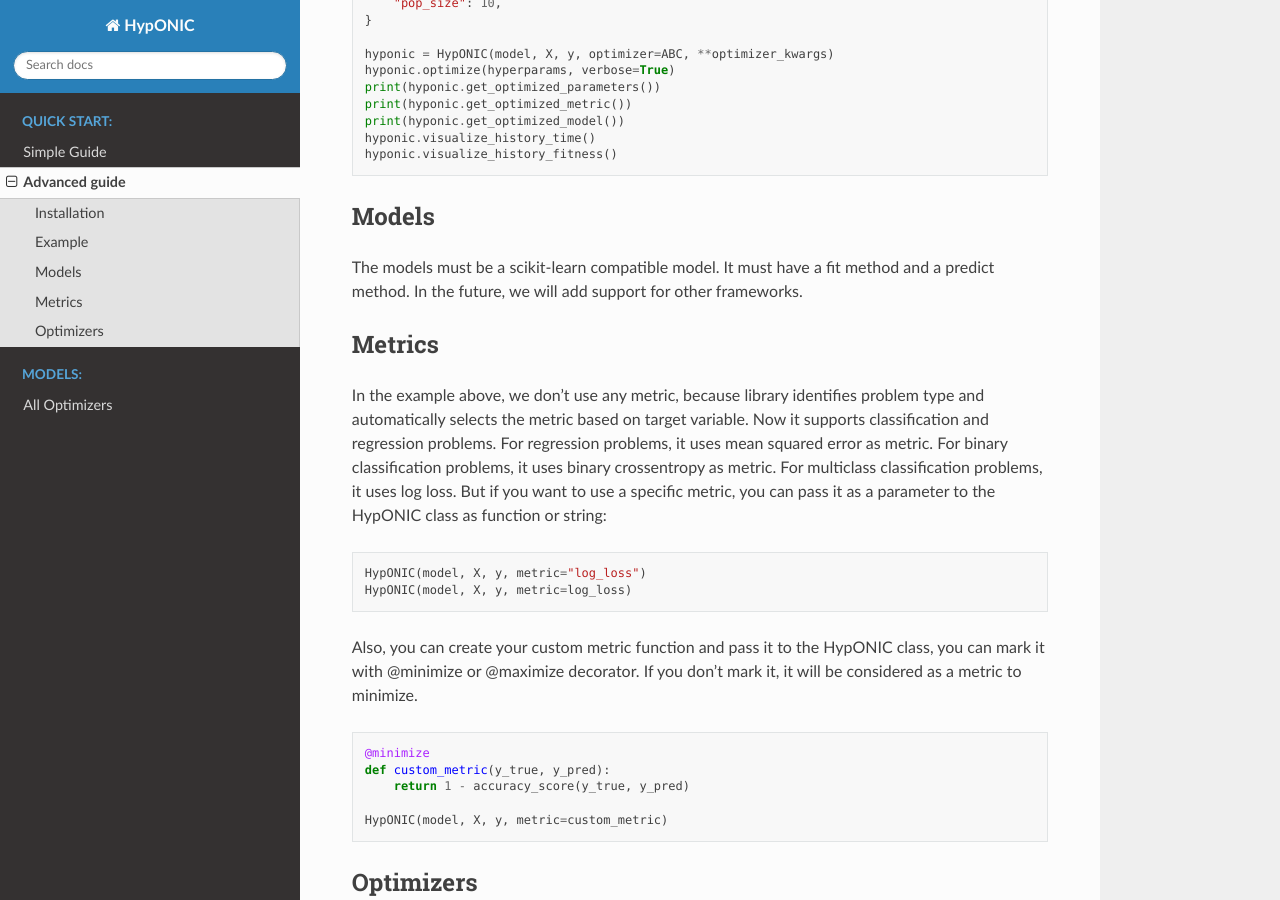
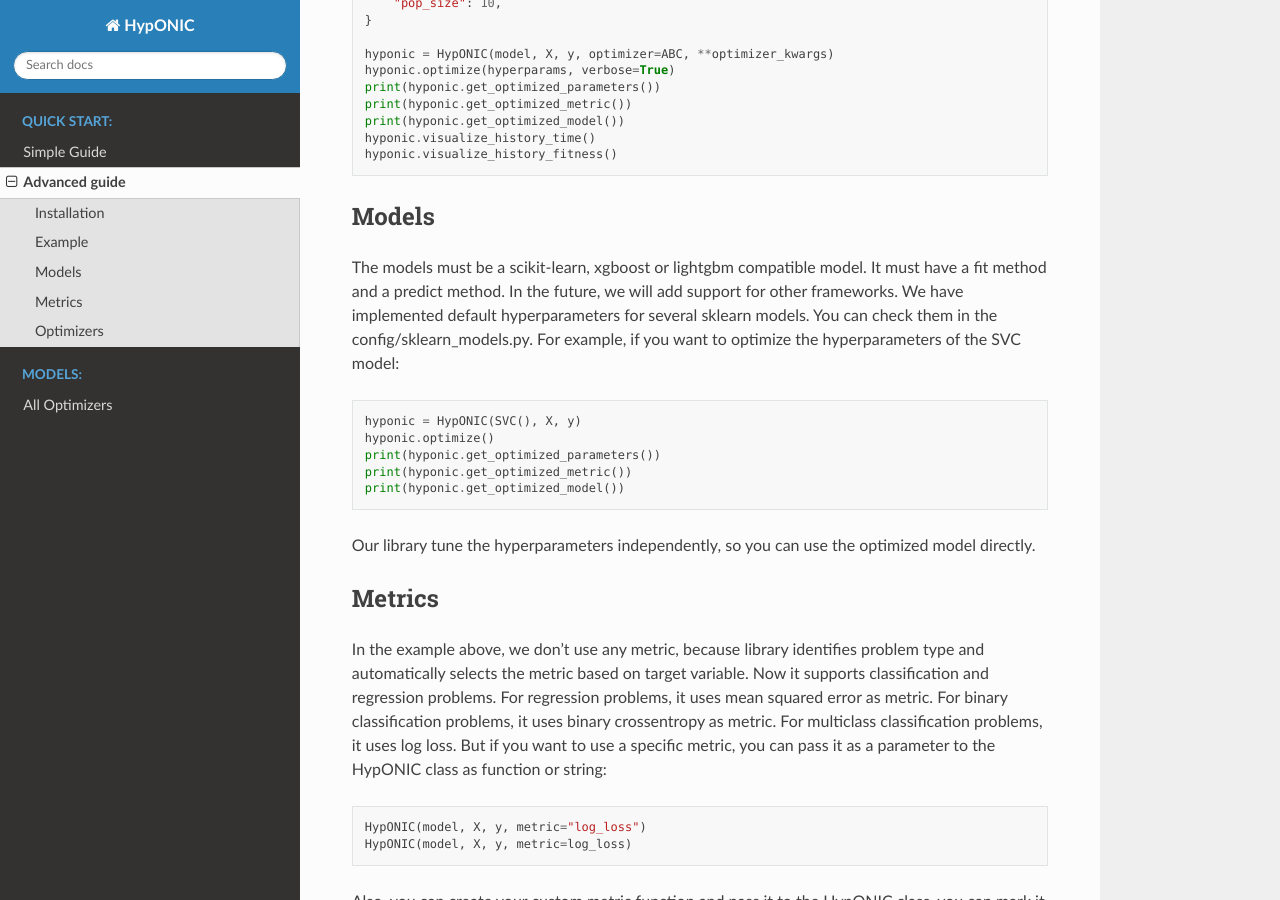
Before and after one commit to slewie/HypONIC, a Sphinx documentation site: the page built from documentations/source/pages/guides/advanced_guide.rst, in a window 1280 px wide and 900 px high, scrolled down 690 px. Built offline with Sphinx 7.4.7 and the Read the Docs theme 2.0.0, drawn with Linux system fonts in a browser that asks for light colours.

Commit message:
Updated README.md and documentation

```diff
--- a/documentations/source/index.rst
+++ b/documentations/source/index.rst
@@ -6,7 +6,7 @@
 Welcome to HypONIC's documentation!
 ===================================
 
-HypONIC is a hyperparameter optimization library that uses various nature inspired computing algorithms to optimize the hyperparameters of machine learning models. The library provides a simple interface for sklearn models.
+HypONIC is a hyperparameter optimization library that uses various nature inspired computing algorithms to optimize the hyperparameters of machine learning models. The library provides a simple interface for Sklearn, XGBoost, LightGBM models. It also provides a simple interface for custom models.
 
 .. toctree::
     :maxdepth: 4
--- a/documentations/source/pages/guides/advanced_guide.rst
+++ b/documentations/source/pages/guides/advanced_guide.rst
@@ -46,7 +46,18 @@
 Models
 ------
 
-The models must be a scikit-learn compatible model. It must have a fit method and a predict method. In the future, we will add support for other frameworks.
+The models must be a scikit-learn, xgboost or lightgbm compatible model. It must have a fit method and a predict method. In the future, we will add support for other frameworks.
+We have implemented default hyperparameters for several sklearn models. You can check them in the config/sklearn_models.py. For example, if you want to optimize the hyperparameters of the SVC model:
+
+.. code-block:: python
+
+   hyponic = HypONIC(SVC(), X, y)
+   hyponic.optimize()
+   print(hyponic.get_optimized_parameters())
+   print(hyponic.get_optimized_metric())
+   print(hyponic.get_optimized_model())
+
+Our library tune the hyperparameters independently, so you can use the optimized model directly.
 
 Metrics
 -------
```
Also changed, not shown: README.md (+40 -36 lines).
